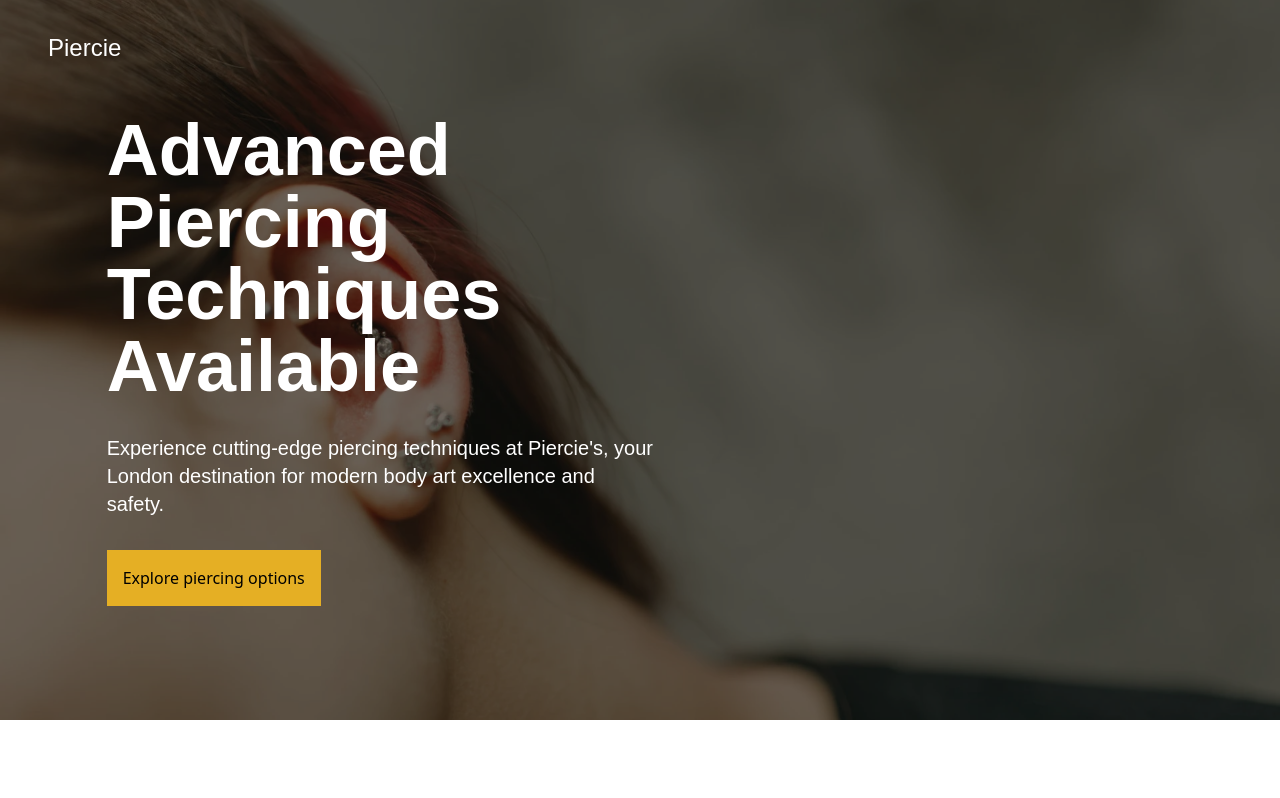
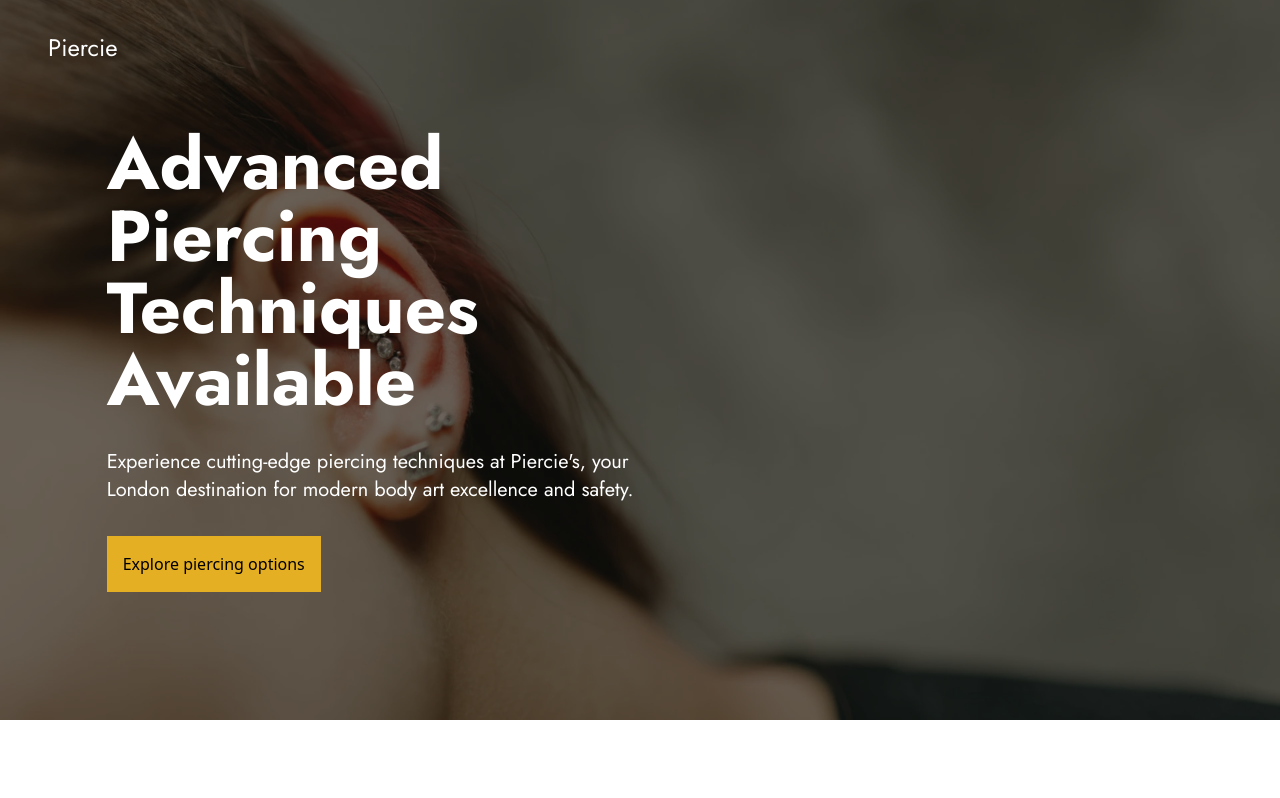
Before and after one commit to Aivanii/Piercie, a React (Vite) app: page / in a window 1280 px wide. Shown: the top 798 px of the page. Built offline with nearby package versions, Linux system fonts and the light colour scheme.

Commit message:
updated font import

```diff
--- a/index.html
+++ b/index.html
@@ -20,6 +20,10 @@
     <meta property="og:title" content="Advanced piercing - Piercie" />
 
     <meta name="twitter:title" content="Advanced piercing - Piercie" />
+    <link
+      href="https://fonts.googleapis.com/css2?family=Jost:ital,wght@0,100..900;1,100..900&display=swap"
+      rel="stylesheet"
+    />
   </head>
   <body>
     <div id="root"></div>
--- a/src/index.css
+++ b/src/index.css
@@ -1,5 +1,4 @@
 @import "tailwindcss";
-@import url('https://fonts.googleapis.com/css2?family=Jost:ital,wght@0,100..900;1,100..900&display=swap');
 
 *{
   box-sizing: border-box;
```
